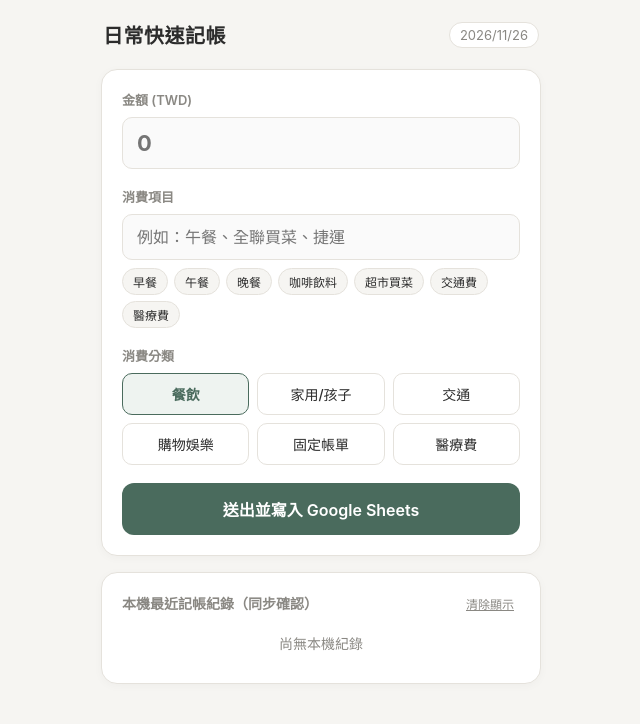
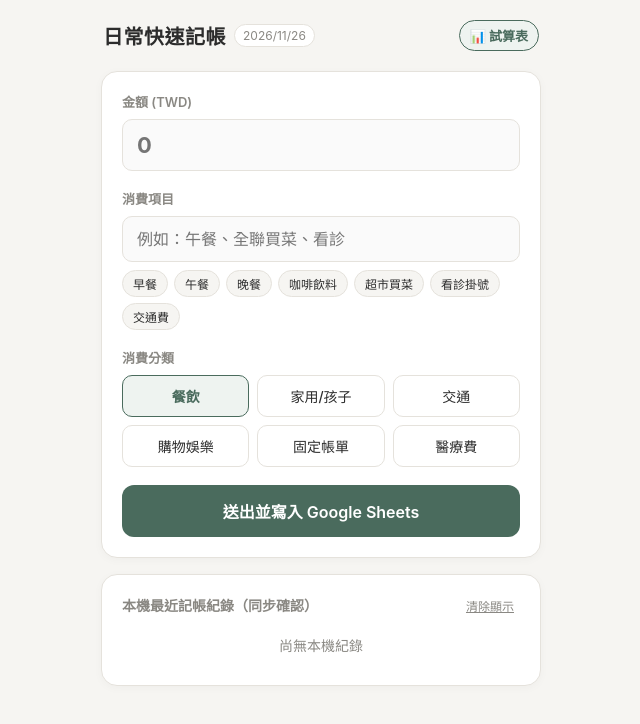
Before and after one commit to EvelynChan75/daily-expense, a plain HTML site: page index.html in a window 1280 px wide. Shown: the whole page, without its empty margins (319-959 px from the left). Drawn offline with Linux system fonts and the light colour scheme.

Commit message:
Update index.html

```diff
--- a/index.html
+++ b/index.html
@@ -49,6 +49,12 @@
       padding: 4px 2px;
     }
 
+    .header-left {
+      display: flex;
+      align-items: center;
+      gap: 8px;
+    }
+
     header h1 {
       font-size: 20px;
       margin: 0;
@@ -57,12 +63,31 @@
     }
 
     .date-badge {
-      font-size: 13px;
+      font-size: 12px;
       color: var(--muted);
       background: var(--card);
-      padding: 4px 10px;
+      padding: 3px 8px;
       border-radius: 20px;
       border: 1px solid var(--border);
+    }
+
+    .sheet-link-btn {
+      display: inline-flex;
+      align-items: center;
+      gap: 4px;
+      font-size: 13px;
+      font-weight: 600;
+      color: var(--primary);
+      background: var(--accent-bg);
+      border: 1px solid var(--primary);
+      padding: 5px 10px;
+      border-radius: 20px;
+      text-decoration: none;
+      transition: opacity 0.15s;
+    }
+
+    .sheet-link-btn:active {
+      opacity: 0.75;
     }
 
     .card {
@@ -266,8 +291,11 @@
 <body>
   <div class="container">
     <header>
-      <h1>日常快速記帳</h1>
-      <span class="date-badge" id="todayDate"></span>
+      <div class="header-left">
+        <h1>日常快速記帳</h1>
+        <span class="date-badge" id="todayDate"></span>
+      </div>
+      <a href="#" id="sheetLinkBtn" class="sheet-link-btn" target="_blank" rel="noopener">📊 試算表</a>
     </header>
 
     <div class="card">
@@ -279,15 +307,15 @@
 
         <div class="form-group">
           <label for="itemInput">消費項目</label>
-          <input type="text" id="itemInput" placeholder="例如：午餐、全聯買菜、捷運" required />
+          <input type="text" id="itemInput" placeholder="例如：午餐、全聯買菜、看診" required />
           <div class="quick-tags">
             <button type="button" class="tag-btn" data-item="早餐" data-cat="餐飲">早餐</button>
             <button type="button" class="tag-btn" data-item="午餐" data-cat="餐飲">午餐</button>
             <button type="button" class="tag-btn" data-item="晚餐" data-cat="餐飲">晚餐</button>
             <button type="button" class="tag-btn" data-item="咖啡飲料" data-cat="餐飲">咖啡飲料</button>
             <button type="button" class="tag-btn" data-item="超市買菜" data-cat="家用/孩子">超市買菜</button>
+            <button type="button" class="tag-btn" data-item="看診掛號" data-cat="醫療費">看診掛號</button>
             <button type="button" class="tag-btn" data-item="交通費" data-cat="交通">交通費</button>
-            <button type="button" class="tag-btn" data-item="醫療費" data-cat="醫療">醫療費</button>
           </div>
         </div>
 
@@ -318,15 +346,27 @@
   </div>
 
   <script>
-// ==========================================
-    // 1. 已填入你的專屬 Google 表單參數
+    // ==========================================
+    // 1. Google 表單與試算表設定
     // ==========================================
     const GOOGLE_FORM_CONFIG = {
       formUrl: "https://docs.google.com/forms/d/e/1FAIpQLScWMWMHNLNSiiidGG4s_jz6U1wt-o12nHImoB2ke8QPJOeiew/formResponse",
       entryItem: "entry.884889737",      // 消費項目
       entryAmount: "entry.4551575",      // 金額
-      entryCategory: "entry.933445705"   // 分類
+      entryCategory: "entry.933445705",  // 分類
+      sheetUrl: "請貼上你的 Google Sheets 試算表網址"
     };
+
+    // 綁定右上角試算表按鈕連結
+    const sheetLinkBtn = document.getElementById("sheetLinkBtn");
+    if (GOOGLE_FORM_CONFIG.sheetUrl && GOOGLE_FORM_CONFIG.sheetUrl.startsWith("http")) {
+      sheetLinkBtn.href = GOOGLE_FORM_CONFIG.sheetUrl;
+    } else {
+      sheetLinkBtn.addEventListener("click", (e) => {
+        e.preventDefault();
+        showToast("請先在程式碼的 sheetUrl 填入你的試算表網址！", "error");
+      });
+    }
 
     // 顯示今日日期
     const now = new Date();
@@ -352,7 +392,7 @@
       btn.addEventListener("click", () => selectCategory(btn.dataset.val));
     });
 
-    // 點擊常用項目快速標籤（自動帶入名稱與對應分類）
+    // 點擊常用項目快速標籤
     document.querySelectorAll(".tag-btn").forEach(tag => {
       tag.addEventListener("click", () => {
         itemInput.value = tag.dataset.item;
@@ -411,11 +451,6 @@
       const amount = amountInput.value.trim();
       if (!item || !amount) return;
 
-      if (GOOGLE_FORM_CONFIG.formUrl.includes("你的表單ID")) {
-        showToast("請先在程式碼中填入你的 Google 表單網址與 entry 代碼！", "error");
-        return;
-      }
-
       submitBtn.disabled = true;
       submitBtn.textContent = "傳送中...";
 
@@ -425,7 +460,6 @@
       formData.append(GOOGLE_FORM_CONFIG.entryCategory, selectedCategory);
 
       try {
-        // 使用 no-cors 模式靜默送出至 Google Forms
         await fetch(GOOGLE_FORM_CONFIG.formUrl, {
           method: "POST",
           mode: "no-cors",
@@ -436,7 +470,6 @@
         saveLocalLog(item, amount, selectedCategory);
         showToast(`✅ 已記帳：${item} $${amount}（${selectedCategory}）`, "success");
 
-        // 清空欄位準備下一筆
         amountInput.value = "";
         itemInput.value = "";
       } catch (err) {
```
